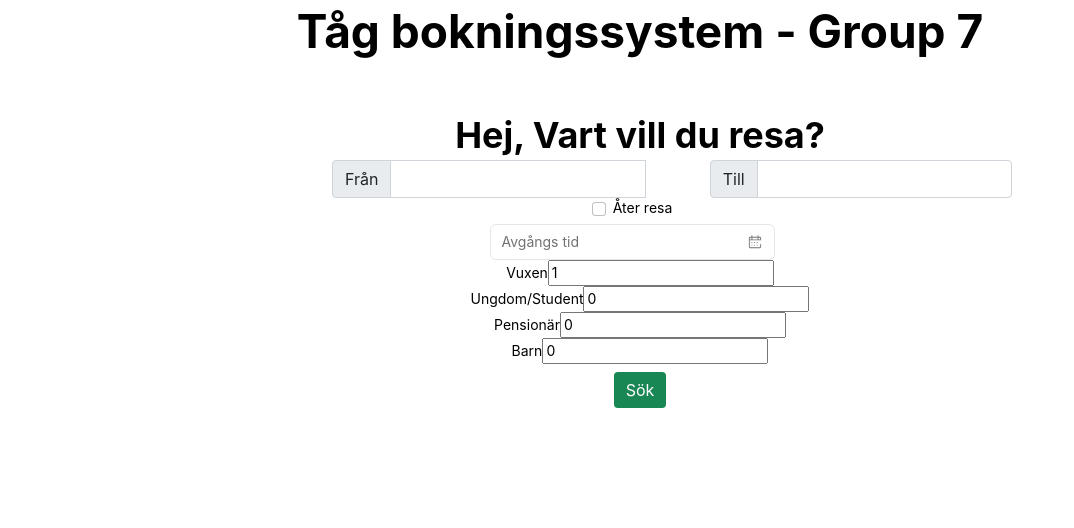
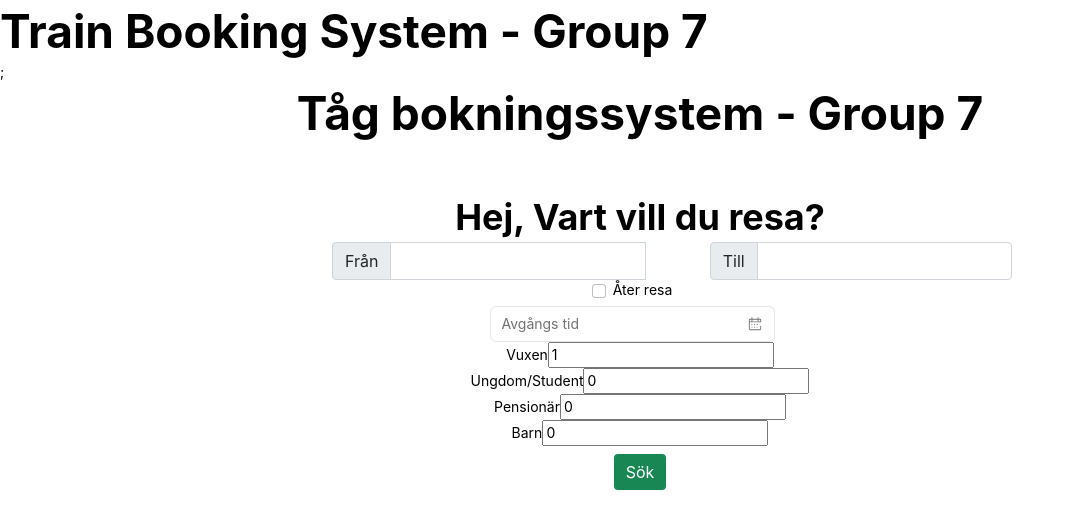
Before and after one commit to adambrodin/th2103-g07, a React (Create React App) app in the folder client/: page / in a window 1280 px wide. Shown: the top 528 px of the page, without its empty margins (0-1074 px from the left). Built offline with nearby package versions, Linux system fonts and the light colour scheme.

Commit message:
Added routing to app.tx, added page file for AdditionalChoicesPage.

```diff
--- a/client/package.json
+++ b/client/package.json
@@ -7,8 +7,10 @@
     "@types/node": "^12.20.37",
     "@types/react": "^17.0.37",
     "@types/react-dom": "^17.0.11",
+    "history": "^5.2.0",
     "react": "^17.0.2",
     "react-dom": "^17.0.2",
+    "react-router-dom": "^6.2.1",
     "react-scripts": "4.0.3",
     "rsuite": "^5.3.0",
     "typescript": "^4.5.3"
--- /dev/null
+++ b/client/src/AdditionalChoicesPage/AdditionalChoicesPage.tsx
@@ -0,0 +1,19 @@
+import { Button } from 'rsuite';
+import React, { useState } from "react";
+
+import "rsuite/dist/rsuite.min.css";
+const AdditionalChoicesPage = () => {
+
+    const testData = [{
+            id : 0,
+        firstName : "Tester",
+        lastName : "Testersson"}]
+    ;
+
+    return (
+    <div>
+        <Button>HEEEEEEEEEEEEEEEEEEEEEEEEEEEEEEJ</Button>
+    </div>
+        );
+    };
+    export default AdditionalChoicesPage
--- a/client/src/App.tsx
+++ b/client/src/App.tsx
@@ -1,5 +1,30 @@
+import React, {createContext, useState} from 'react'
+import StartPage from './StartPage/startpage';
+import AdditionalChoicesPage from './AdditionalChoicesPage/AdditionalChoicesPage'
+import {
+  BrowserRouter as Router,
+  Route,
+  Routes,
+  Link
+} from 'react-router-dom';
+
 function App() {
-  return <h1>Train Booking System - Group 7</h1>;
+
+  return(
+  <div className="App">
+      <h1>Train Booking System - Group 7</h1>;
+  <Router>
+    <Routes>
+      <Route path="/" element={<StartPage/>}>
+        <Route path="tillval" element={<AdditionalChoicesPage/>}></Route>
+        {/* Example of nested routing
+          <Route path="booking" element={<BookingPage/>}></Route>
+          */}
+      </Route>
+    </Routes>
+  </Router>
+
+</div>)
 }
 
 export default App;
--- a/client/src/StartPage/ResultComponent.tsx
+++ b/client/src/StartPage/ResultComponent.tsx
@@ -141,7 +141,8 @@ function ResultComponent(returnTrip: any) {
                   <td>{changes}</td>
                   <td>{price}</td>
                 </tr>
-              ))}
+
+              ))        }
             </tbody>
           </table>
         </>
--- a/client/src/index.tsx
+++ b/client/src/index.tsx
@@ -1,11 +1,11 @@
 import React from 'react';
 import ReactDOM from 'react-dom';
 import './index.css';
-import StartPage from './StartPage/startpage';
 
+import App from './App';
 ReactDOM.render(
   <React.StrictMode>
-    <StartPage />
+    <App />
   </React.StrictMode>,
   document.getElementById('root')
 );
```
Also changed, not shown: client/tsconfig.json (+9 -4 lines), 1 other file (tests, documents, lock files or other folders).
